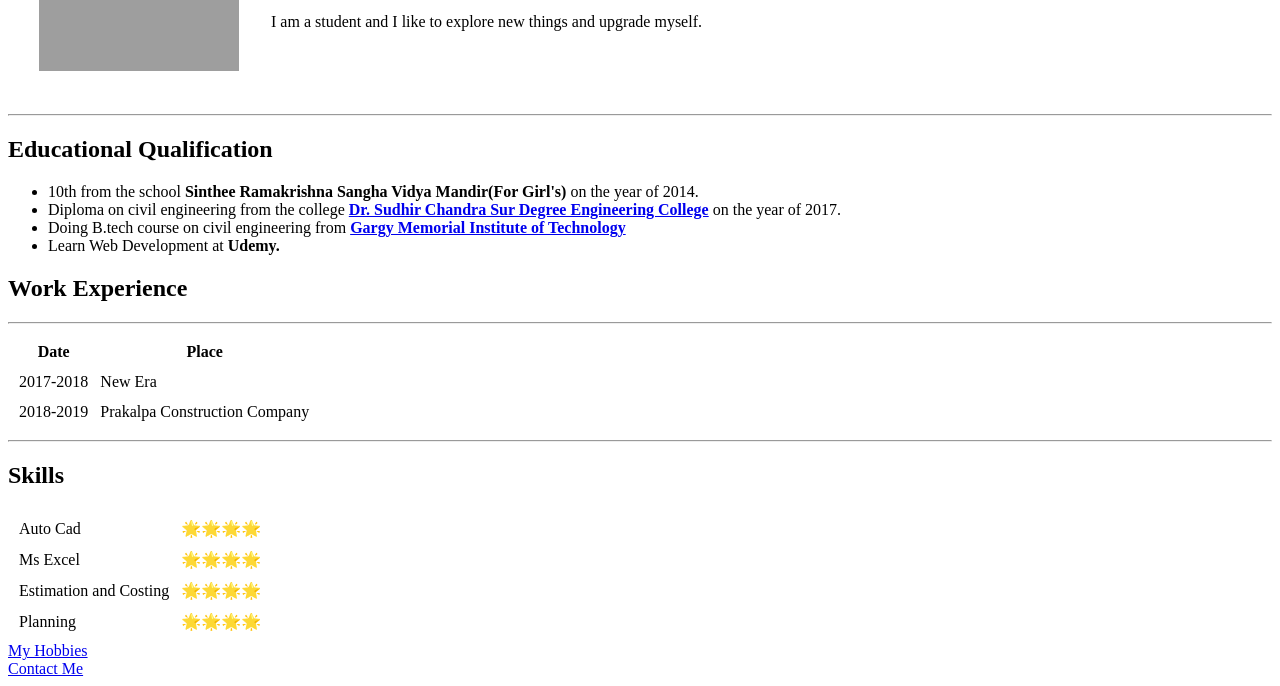
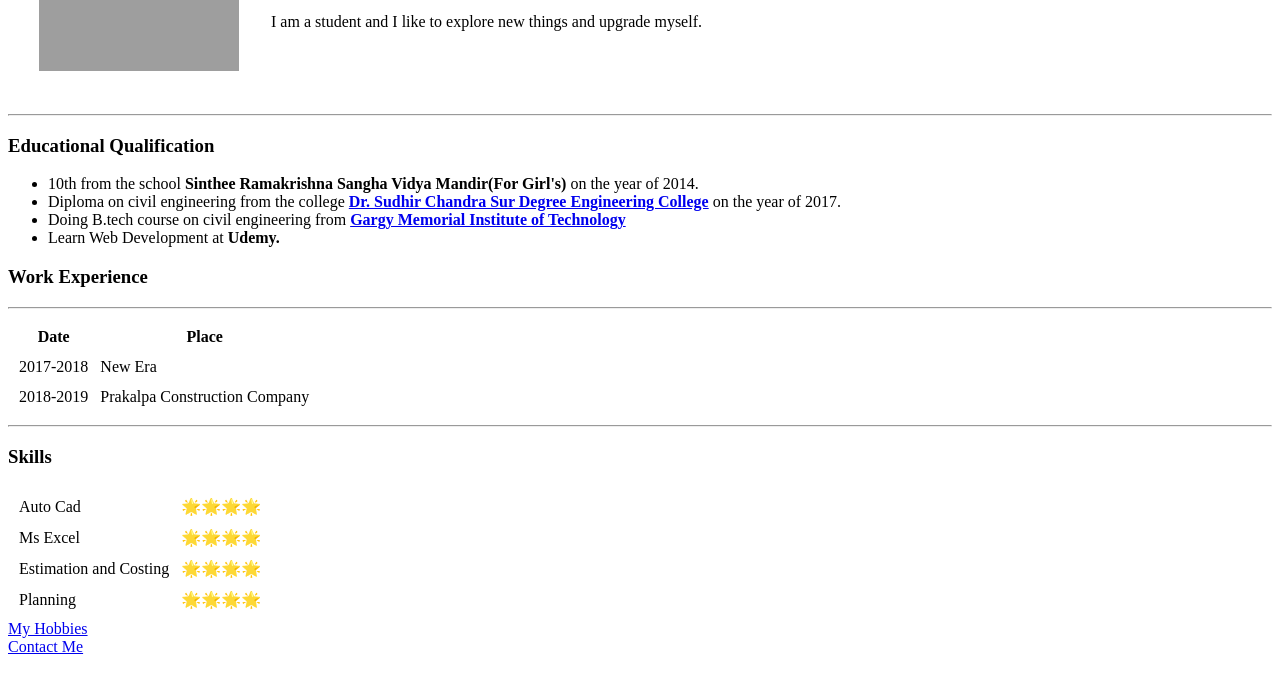
Before and after one commit to MUM081/CV, a plain HTML site: page index.html in a window 1280 px wide. Shown: the part 168-854 px from the top of the page. After the commit the page ends 832 px from the top, so only its background shows below. Drawn offline with Linux system fonts and the light colour scheme; grey boxes are pictures that could not be loaded.

Commit message:
initial CV website

```diff
--- a/index.html
+++ b/index.html
@@ -18,14 +18,14 @@
     </tr>
   </table>
   <hr>
-  <h2>Educational Qualification</h2>
+  <h3>Educational Qualification</h3>
   <ul>
     <li>10th from the school <strong>Sinthee Ramakrishna Sangha Vidya Mandir(For Girl's)</strong> on the year of 2014.</li>
     <li>Diploma on civil engineering from the college <strong><a href="https://www.surtech.edu.in/">Dr. Sudhir Chandra Sur Degree Engineering College</a></strong> on the year of 2017.</li>
     <li>Doing B.tech course on civil engineering from <strong><a href="https://gmitkolkata.org/About-GMIT">Gargy Memorial Institute of Technology</a></strong></li>
     <li>Learn Web Development at <strong>Udemy.</strong></li>
   </ul>
-  <h2>Work Experience</h2>
+  <h3>Work Experience</h3>
   <hr>
   <table cellspacing="10">
     <tr>
@@ -42,7 +42,7 @@
     </tr>
   </table>
   <hr>
-  <h2>Skills</h2>
+  <h3>Skills</h3>
     <table cellspacing="10">
         <tr>
           <td>Auto Cad</td>
```
